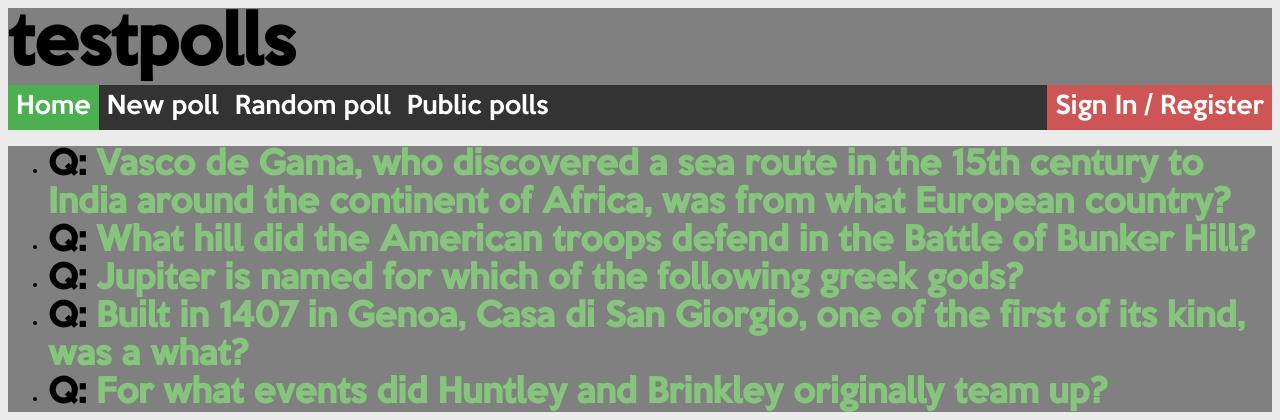
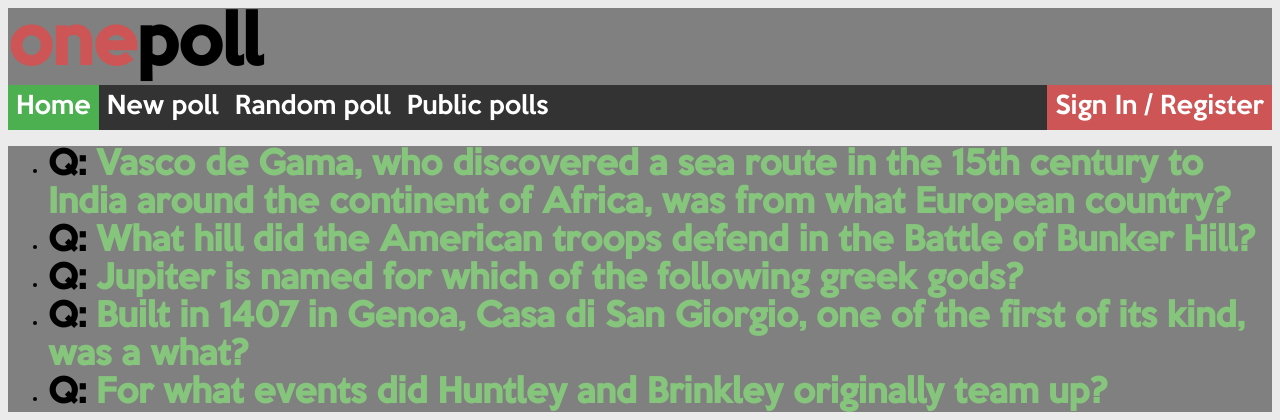
Before and after one commit to ahmedsakr/onepoll, a Django app: page / in a window 1280 px wide. Shown: the top 420 px of the page. Run offline with Django 3.2, Linux system fonts and the light colour scheme; data comes from the database, SQL or seed files in the repository; some libraries are stand-ins or nearby versions.

Commit message:
Changed app name to onepoll

```diff
--- a/polls/templates/polls/detail.html
+++ b/polls/templates/polls/detail.html
@@ -11,7 +11,7 @@
 
 <body>
     <div id="navigation">
-        <h1>testpolls</h1>
+        <h1><span style='color: #CD5555'>one</span>poll</h1>
         <ul>
             <li><a href="{% url 'polls:index' %}">Home</a></li>
             <li><a href="{% url 'polls:new' %}">New poll</a></li>
--- a/polls/templates/polls/index.html
+++ b/polls/templates/polls/index.html
@@ -9,7 +9,7 @@
 
 <body onload="$('#accounts').prop('display', 'none').hide();">
     <div id="navigation">
-        <h1>testpolls</h1>
+        <h1><span style='color: #CD5555'>one</span>poll</h1>
         <ul>
             <li><a href="{% url 'polls:index' %}" class='active'>Home</a></li>
             <li><a href="{% url 'polls:new' %}">New poll</a></li>
--- a/polls/templates/polls/new.html
+++ b/polls/templates/polls/new.html
@@ -8,7 +8,7 @@
 
 <body>
     <div id="navigation">
-        <h1>testpolls</h1>
+        <h1><span style='color: #CD5555'>one</span>poll</h1>
         <ul>
             <li><a href="{% url 'polls:index' %}">Home</a></li>
             <li><a href="{% url 'polls:new' %}" class='active'>New poll</a></li>
--- a/polls/templates/polls/public.html
+++ b/polls/templates/polls/public.html
@@ -11,7 +11,7 @@
 
 <body onload="updatePolls({% url 'polls:public' %})">
     <div id="navigation">
-        <h1>testpolls</h1>
+        <h1><span style='color: #CD5555'>one</span>poll</h1>
         <ul>
             <li><a href="{% url 'polls:index' %}">Home</a></li>
             <li><a href="{% url 'polls:new' %}">New poll</a></li>
--- a/polls/templates/polls/results.html
+++ b/polls/templates/polls/results.html
@@ -12,7 +12,7 @@
 
 <body onload="loadResults({{ question.get_total_votes }}, {{ question.choice_set.count }});">
     <div id="navigation">
-        <h1>testpolls</h1>
+        <h1><span style='color: #CD5555'>one</span>poll</h1>
         <ul>
             <li><a href="{% url 'polls:index' %}">Home</a></li>
             <li><a href="{% url 'polls:new' %}">New poll</a></li>
```
Also changed, not shown: README.md.
